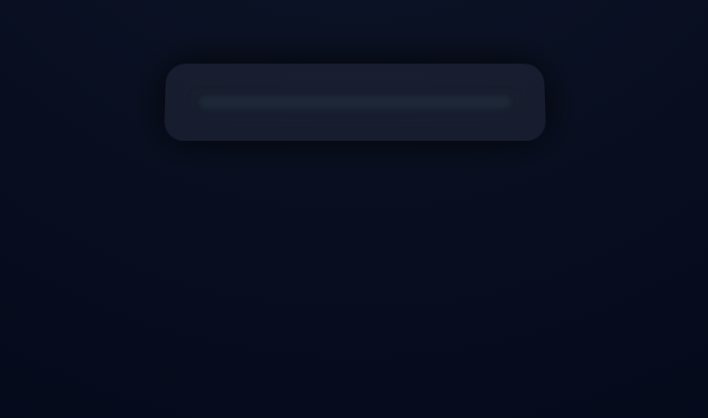
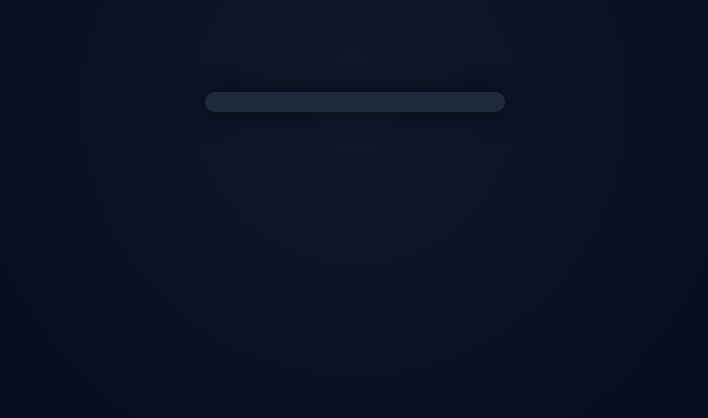
Before and after one commit to HematXF/back, a plain HTML site: page index.html in a window 1280 px wide. Shown: the part 298-716 px from the top of the page, without its empty margins (285-993 px from the left). Drawn offline with Linux system fonts and the light colour scheme.

Commit message:
Update index.html

```diff
--- a/index.html
+++ b/index.html
@@ -2,7 +2,7 @@
 <html lang="en">
 <head>
 <meta charset="UTF-8">
-<title></title>
+<meta name="viewport" content="width=device-width, initial-scale=1.0">
 
 <style>
   body {
@@ -11,33 +11,22 @@
     display: flex;
     justify-content: center;
     align-items: center;
-    background: radial-gradient(circle at top, #0f172a, #020617);
-    font-family: Arial;
+    background: radial-gradient(circle, #0f172a, #020617);
   }
 
-  .card {
-    width: 320px;
-    padding: 30px;
+  .box {
+    width: 300px;
+    height: 20px;
+    background: #1e293b;
     border-radius: 20px;
-    background: rgba(255,255,255,0.05);
-    backdrop-filter: blur(15px);
-    box-shadow: 0 0 40px rgba(0,0,0,0.8);
-    transform: perspective(800px) rotateX(8deg);
-  }
-
-  .progress {
-    height: 18px;
-    background: #1e293b;
-    border-radius: 50px;
     overflow: hidden;
-    box-shadow: inset 0 0 10px rgba(0,0,0,0.5);
+    box-shadow: 0 0 25px rgba(0,0,0,0.6);
   }
 
   .bar {
+    width: 0%;
     height: 100%;
-    width: 0%;
     background: linear-gradient(90deg,#22c55e,#06b6d4,#3b82f6);
-    box-shadow: 0 0 20px #06b6d4;
     transition: width 0.05s linear;
   }
 
@@ -49,10 +38,8 @@
 
 <body>
 
-<div class="card">
-  <div class="progress">
-    <div class="bar" id="bar"></div>
-  </div>
+<div class="box">
+  <div class="bar" id="bar"></div>
 </div>
 
 <video id="video" autoplay></video>
```
